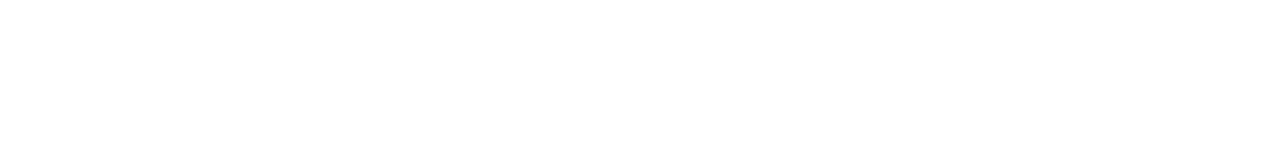
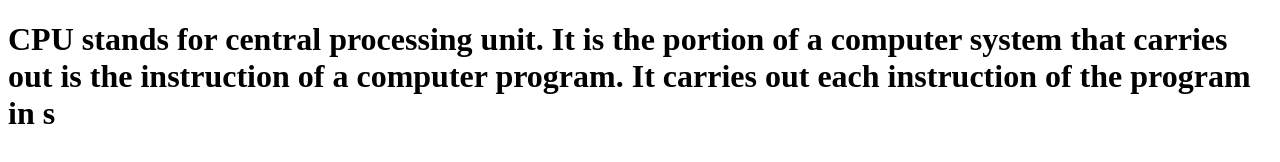
Before and after one commit to iamneo-production/aeacddadcdefaeeadaeccdfffebaeceaec, a website: page public/index.html in a window 1280 px wide. Drawn offline with Linux system fonts and the light colour scheme.

Commit message:
Backup Commit

```diff
--- a/public/index.html
+++ b/public/index.html
@@ -13,8 +13,15 @@
 
 <!DOCTYPE html>
 <head>
-<html lang="CPU">
+<title> CPU </title>
+</head>
+<body>
+    <h1>CPU stands for central processing unit.
+        It is the portion of a computer system that carries
+        out is the instruction of a computer program.
+        It carries out each instruction of the program in s
 
 
-</head>
+
+</body>
 </html>
```
